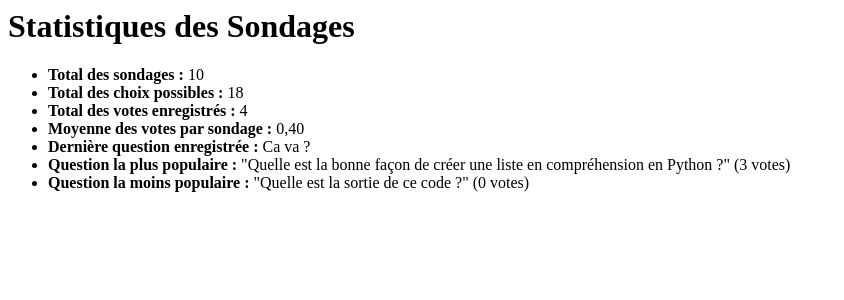
After one commit to GillesQuodbach/django-module3, a Django app: page /polls/statistics/ in a window 1280 px wide. The commit adds this page. Shown: the top 300 px of the page, without its empty margins (0-844 px from the left). Run offline with Django 4.2, Linux system fonts and the light colour scheme; data comes from the database, SQL or seed files in the repository; both versions use the stored data as it was after the commit.

Commit message:
partie 3.2.5

```diff
--- a/polls/models.py
+++ b/polls/models.py
@@ -1,5 +1,6 @@
 import datetime
 from django.db import models
+from django.db.models import Sum
 from django.utils import timezone
 
 # Create your models here.
@@ -7,13 +8,35 @@ from django.utils import timezone
 
 class Question(models.Model):
     question_text = models.CharField(max_length=200)
-    pub_date = models.DateTimeField("date published")
+    pub_date = models.DateTimeField(default=timezone.now)
 
     def __str__(self):
         return self.question_text
 
     def was_published_recently(self):
         return self.pub_date >= timezone.now() - datetime.timedelta(days=1)
+
+    def get_choices(self):
+        choices = self.choice_set.all()
+        total_votes = sum(choice.votes for choice in choices)
+        return [
+            (choice.choice_text, choice.votes, (choice.votes / total_votes * 100) if total_votes > 0 else 0)
+            for choice in choices
+        ]
+
+    def get_total_votes(self):
+        # nbr total de votes pour cette question
+        return self.choice_set.aggregate(Sum("votes"))["votes__sum"] or 0
+    # cls représente la classe elle-même ici Question
+    # pas besoin d'instance (de créer un object) avec une méthode de classe
+    # elle s'applique a toute la classe
+    @classmethod
+    def get_most_popular_question(cls):
+        return max(cls.objects.all(), key=lambda q: q.get_total_votes(), default=None)
+
+    @classmethod
+    def get_least_popular_question(cls):
+        return min(cls.objects.all(), key=lambda q: q.get_total_votes(), default=None)
 
 
 class Choice(models.Model):
--- a/polls/templates/polls/index.html
+++ b/polls/templates/polls/index.html
@@ -1,9 +1,10 @@
 {% if latest_question_list %}
     <ul>
     {% for question in latest_question_list %}
-        <li><a href="{% url 'polls:detail' question.id %}">{{question.question_text }}</a> </li>
+        <li><a href="{% url 'polls:detail' question.id %}">{{ question.question_text }} - Publié le {{ question.pub_date }}</a> </li>
     {% endfor %}
     </ul>
 {% else %}
     <p>No polls are available</p>
 {% endif %}
+<a href="{% url 'polls:add_question' %}">Ajouter une nouvelle question</a>
--- /dev/null
+++ b/polls/templates/polls/statistics.html
@@ -0,0 +1,21 @@
+<h1>Statistiques des Sondages</h1>
+
+<ul>
+    <li><strong>Total des sondages :</strong> {{ questions_count }}</li>
+    <li><strong>Total des choix possibles :</strong> {{ choices_count }}</li>
+    <li><strong>Total des votes enregistrés :</strong> {{ total_votes }}</li>
+    <li><strong>Moyenne des votes par sondage :</strong> {{ average_votes|floatformat:2 }}</li>
+    <li><strong>Dernière question enregistrée :</strong> {{ latest_question.question_text }}</li>
+
+    {% if most_popular_question %}
+        <li><strong>Question la plus populaire :</strong>
+            "{{ most_popular_question.question_text }}" ({{ most_popular_question.get_total_votes }} votes)
+        </li>
+    {% endif %}
+
+    {% if least_popular_question %}
+        <li><strong>Question la moins populaire :</strong>
+            "{{ least_popular_question.question_text }}" ({{ least_popular_question.get_total_votes }} votes)
+        </li>
+    {% endif %}
+</ul>
--- a/polls/urls.py
+++ b/polls/urls.py
@@ -5,7 +5,11 @@ from . import views
 app_name = "polls"
 urlpatterns = [
     path("", views.IndexView.as_view(), name="index"),
+    path("all/", views.AllPollsView.as_view(), name="all_polls"),
     path("<int:pk>/", views.DetailView.as_view(), name="detail"),
     path("<int:pk>/results/", views.ResultsView.as_view(), name="results"),
     path("<int:question_id>/vote/", views.vote, name="vote"),
+    path("<int:question_id>/frequency", views.frequency, name="frequency"),
+    path("statistics/", views.StatisticsView.as_view(), name="statistics"),
+    path("add/", views.AddQuestionView.as_view(), name="add_question"),
 ]
--- a/polls/views.py
+++ b/polls/views.py
@@ -1,10 +1,13 @@
 from tempfile import template
 
+from django.db.models import Sum
 from django.shortcuts import render, get_object_or_404
 from django.http import HttpResponseRedirect
-from django.urls import reverse
+from django.urls import reverse, reverse_lazy
 from django.views import generic
+from django.views.generic import CreateView
 
+from .forms import QuestionForm
 from .models import Question, Choice
 # Create your views here.
 
@@ -14,8 +17,46 @@ class IndexView(generic.ListView):
     context_object_name = "latest_question_list"
 
     def get_queryset(self):
-        """Return the last five published questions."""
+        # retourne les 5 dernières questions
         return Question.objects.order_by("-pub_date")[:5]
+
+
+class AllPollsView(generic.ListView):
+    template_name = "polls/all_polls.html"
+    context_object_name = "all_questions_list"
+
+    def get_queryset(self):
+        # retourne  toutes les questions
+        return Question.objects.all()
+
+
+class StatisticsView(generic.ListView):
+    template_name = "polls/statistics.html"
+    context_object_name = "questions"
+
+    def get_queryset(self):
+        return Question.objects.all()
+
+    def get_context_data(self, **kwargs):
+        # on ajoute des données au context pour les afficher
+        context = super().get_context_data(**kwargs)
+        # nbr total de question
+        context["questions_count"] = Question.objects.count()
+        # nbr total de réponses
+        context["choices_count"] = Choice.objects.count()
+        # nbr total de votes par question
+        context["total_votes"] = Choice.objects.aggregate(Sum("votes"))["votes__sum"] or 0
+        # moyenne de vote par question
+        context["average_votes"] = (
+            context["total_votes"] / context["questions_count"] if context["questions_count"] > 0 else 0
+        )
+        # dernière question enregistrée
+        context["latest_question"] = Question.objects.order_by("-pub_date").first()
+        #question la plus populaire
+        context["most_popular_question"] = Question.get_most_popular_question()
+        #question la moins populaire
+        context["least_popular_question"] = Question.get_least_popular_question()
+        return context
 
 
 class DetailView(generic.DetailView):
@@ -26,6 +67,13 @@ class DetailView(generic.DetailView):
 class ResultsView(generic.DetailView):
     model = Question
     template_name = "polls/results.html"
+
+
+class AddQuestionView(CreateView):
+    model = Question
+    form_class = QuestionForm
+    template_name = "polls/add_question.html"
+    success_url = reverse_lazy("polls:index")
 
 
 def vote(request, question_id):
@@ -49,3 +97,9 @@ def vote(request, question_id):
         # with POST data. This prevents data from being posted twice if a
         # user hits the Back button.
         return HttpResponseRedirect(reverse("polls:results", args=(question.id,)))
+
+
+def frequency(request, question_id):
+    question = get_object_or_404(Question, pk=question_id)
+    choices = question.get_choices()
+    return render(request, "polls/frequency.html", {"question": question, "choices": choices})
```
Also changed, not shown: polls/forms.py (added, +8 -0 lines), polls/templates/polls/add_question.html (added, +9 -0 lines), polls/templates/polls/all_polls.html (added, +12 -0 lines), polls/templates/polls/frequency.html (added, +13 -0 lines), db.sqlite3.
